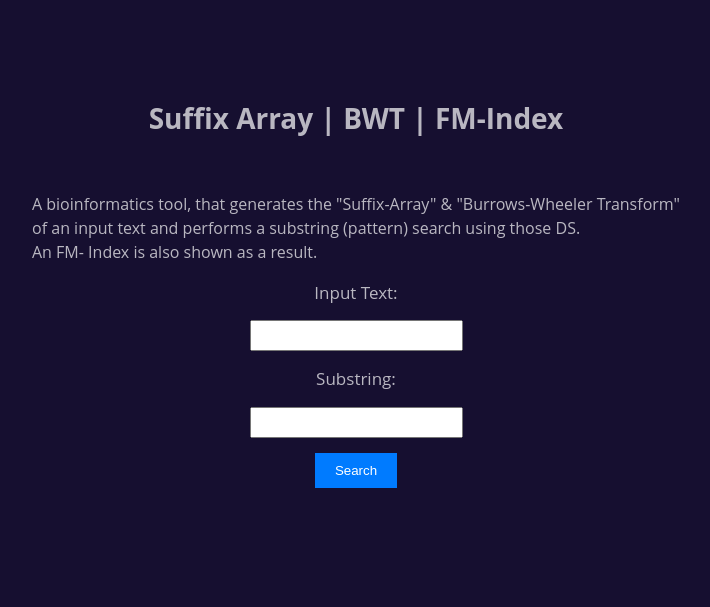
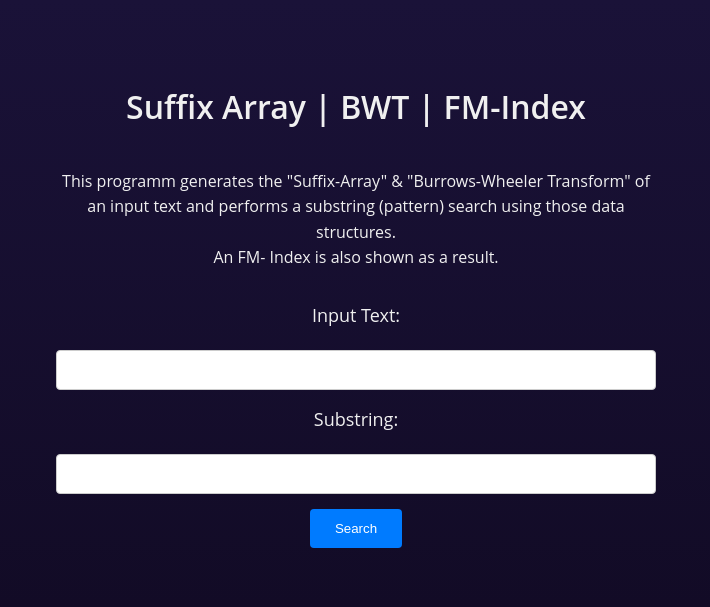
Before and after one commit to kris96tian/bioinfo_tool, a Flask app: page / in a window 1280 px wide. Shown: the top 607 px of the page, without its empty margins (284-994 px from the left). Run offline with Flask 3, Linux system fonts and the light colour scheme.

Commit message:
Update index.html

```diff
--- a/templates/index.html
+++ b/templates/index.html
@@ -5,30 +5,35 @@
   <style>
     body {
       font-family: "Open Sans", Arial, sans-serif;
-    font-size: 20px;
-    line-height: 1.8;
-    font-weight: 400;
-    color: rgba(300, 300, 300, 0.7);
-    background: #160f30;
+      font-size: 16px;
+      line-height: 1.6;
+      color: #f0f0f0;
+      background-color: #160f30;
       margin: 0;
-    font-size: 1rem;
-    font-weight: 400;
-    line-height: 1.5;
+    }
 
-}
     .container {
       padding: 60px;
       display: flex;
       flex-direction: column;
       justify-content: center;
       align-items: center;
+      max-width: 600px;
+      margin: 0 auto;
+      background: linear-gradient(to bottom, #1A1238, #120b26);
+      box-shadow: 0px 4px 10px rgba(0, 0, 0, 0.2);
     }
+
     h1 {
-        font-size: 28px;
-          display: flex;
-        flex-direction: column;
-        align-items: center;
-          padding: 18px;
+      font-size: 32px;
+      font-weight: 600;
+      text-align: center;
+      margin-bottom: 20px;
+    }
+
+    p {
+      text-align: center;
+      margin-bottom: 30px;
     }
 
     form {
@@ -36,35 +41,44 @@
       flex-direction: column;
       align-items: center;
       gap: 15px;
+      width: 100%;
     }
 
     label {
-            font-size: 17px;
+      font-size: 18px;
+      margin-bottom: 5px;
     }
 
     input[type="text"] {
-            padding: 5px;
-            font-size: 15px;
+      padding: 10px;
+      font-size: 16px;
+      border: 1px solid #ccc;
+      border-radius: 4px;
+      width: 100%;
+      box-sizing: border-box;
     }
 
     input[type="submit"] {
-            padding: 10px 20px;
+      padding: 12px 25px;
       background-color: #007bff;
       color: #fff;
       border: none;
+      border-radius: 4px;
       cursor: pointer;
+      transition: background-color 0.3s ease;
+    }
+
+    input[type="submit"]:hover {
+      background-color: #0056b3;
     }
   </style>
 </head>
 <body>
   <div class="container">
     <h1>Suffix Array | BWT | FM-Index </h1>
-       <p> A bioinformatics tool, that generates the "Suffix-Array" & "Burrows-Wheeler Transform"<br>
-        of an input text and performs a substring (pattern) search using those DS.
+    <p> This programm generates the "Suffix-Array" & "Burrows-Wheeler Transform"
+    of an input text and performs a substring (pattern) search using those data structures.
     <br>An FM- Index is also shown as a result.</p>
-
-
-
     <form method="POST">
       <label for="text">Input Text:</label>
       <input type="text" id="text" name="text">
```
Lines whose indentation alone changed are shown as unchanged.
